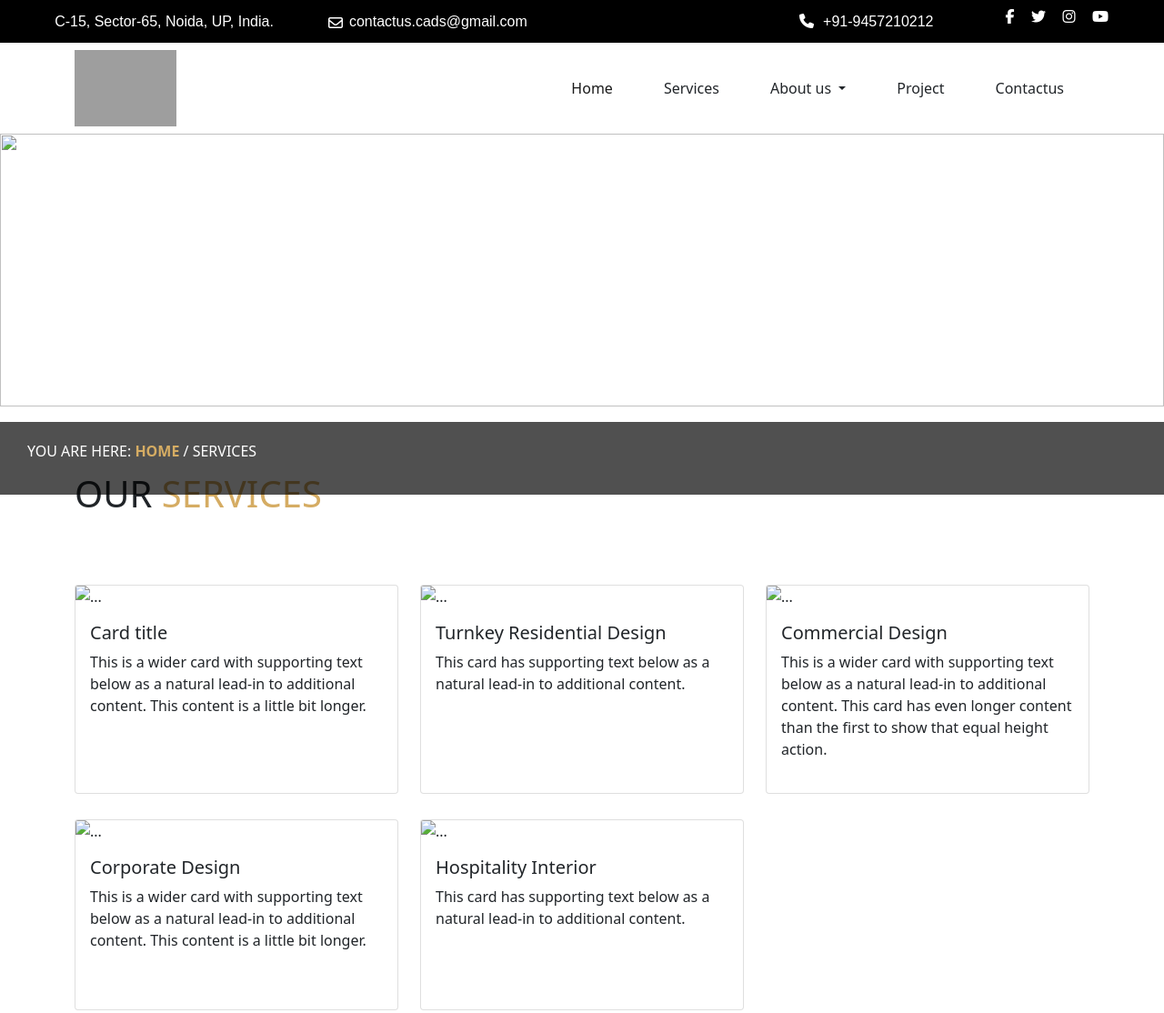
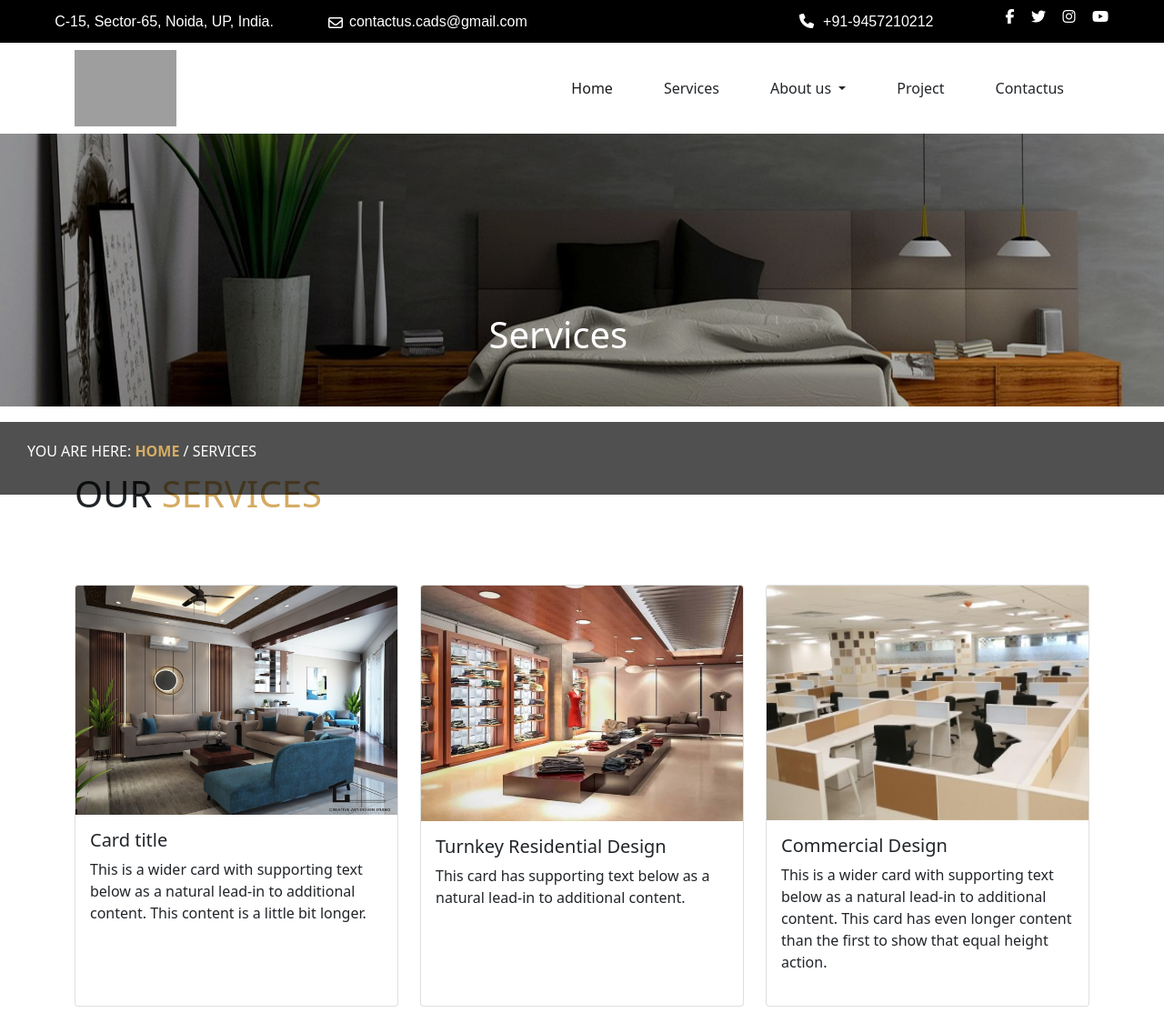
Before and after one commit to artiguptaskb/cadistainer, a plain HTML site: page services.html in a window 1280 px wide. Shown: the top 1114 px of the page at 91% size. Drawn offline with nearby package versions, Linux system fonts and the light colour scheme; grey boxes are pictures that could not be loaded.

Commit message:
Update services.html

```diff
--- a/services.html
+++ b/services.html
@@ -91,7 +91,7 @@
       <!-- third section start -->
       <div class="row g-0 g-lg-0 pb-4">
         <div class=" services">
-          <img src="images/breadcrumb-bg.jpg" alt="">
+          <img src="breadcrumb-bg.jpg" alt="">
         </div>
         <div class=" services_text">
           <h1>Services</h1>
@@ -116,7 +116,7 @@
       <div class="row row-cols-1 row-cols-md-3 g-4">
         <div class="col">
           <div class="card h-100">
-            <img src="images/living-room-1.jpg" class="card-img-top" alt="...">
+            <img src="living-room-1.jpg" class="card-img-top" alt="...">
             <div class="card-body">
               <h5 class="card-title">Card title</h5>
               <p class="card-text">This is a wider card with supporting text below as a natural lead-in to additional content. This content is a little bit longer.</p>
@@ -125,7 +125,7 @@
         </div>
         <div class="col">
           <div class="card h-100">
-            <img src="images/commercial.jpg" class="card-img-top" alt="...">
+            <img src="commercial.jpg" class="card-img-top" alt="...">
             <div class="card-body">
               <h5 class="card-title">Turnkey Residential Design</h5>
               <p class="card-text">This card has supporting text below as a natural lead-in to additional content.</p>
@@ -134,7 +134,7 @@
         </div>
         <div class="col">
           <div class="card h-100 ">
-            <img src="images/corporate.jpg" class="card-img-top" alt="...">
+            <img src="corporate.jpg" class="card-img-top" alt="...">
             <div class="card-body">
               <h5 class="card-title">Commercial Design</h5>
               <p class="card-text">This is a wider card with supporting text below as a natural lead-in to additional content. This card has even longer content than the first to show that equal height action.</p>
@@ -145,7 +145,7 @@
       <div class="row row-cols-1 row-cols-md-3 g-4">
         <div class="col">
           <div class="card h-100 mt-5">
-            <img src="images/hospital-1.png" class="card-img-top" alt="...">
+            <img src="hospital-1.png" class="card-img-top" alt="...">
             <div class="card-body">
               <h5 class="card-title">Corporate Design</h5>
               <p class="card-text">This is a wider card with supporting text below as a natural lead-in to additional content. This content is a little bit longer.</p>
@@ -154,7 +154,7 @@
         </div>
         <div class="col">
           <div class="card h-100 mt-5">
-            <img src="images/bespoke1.jpg" class="card-img-top" alt="...">
+            <img src="bespoke1.jpg" class="card-img-top" alt="...">
             <div class="card-body">
               <h5 class="card-title">Hospitality Interior</h5>
               <p class="card-text">This card has supporting text below as a natural lead-in to additional content.</p>
```
